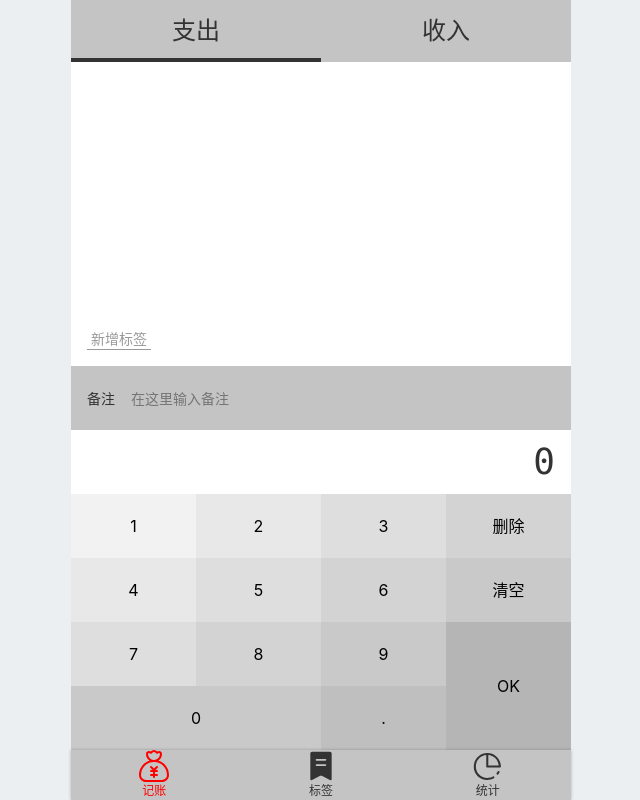
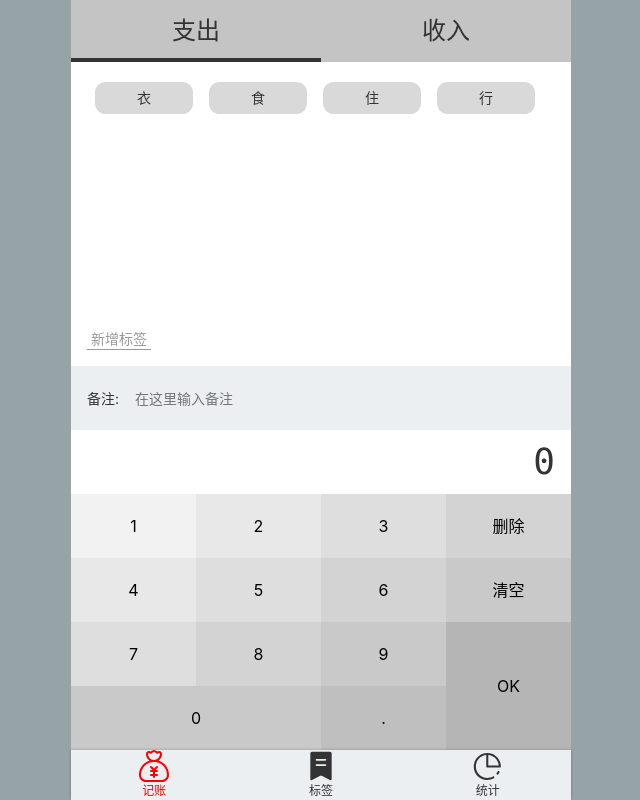
Before and after one commit to zgcwf/more-money, a Vue app: page /#/money in a window 1280 px wide. Shown: the whole page, without its empty margins (319-959 px from the left). Built offline with nearby package versions, Linux system fonts and the light colour scheme.

Commit message:
修改部分样式，修复bug

```diff
--- a/public/index.html
+++ b/public/index.html
@@ -6,7 +6,13 @@
   <meta http-equiv="X-UA-Compatible" content="IE=edge">
   <meta name="viewport"
     content="width=device-width,initial-scale=1,minimum-scale=1,maximum-scale=1,user-scalable=no,viewport-fit=cover">
-
+  <meta name="apple-mobile-web-app-capable" content="yes" />
+  <meta name="apple-mobile-web-app-status-bar-style" content="black-translucent" />
+  <meta name="browsermode" content="application">
+  <meta name="full-screen" content="yes" />
+  <meta name="x5-fullscreen" content="true" />
+  <meta name="x5-page-mode" content="app" />
+  <meta name="360-fullscreen" content="true" />
   <link rel="icon" href="<%= BASE_URL %>favicon.ico">
   <title>
     <%= htmlWebpackPlugin.options.title %>
--- a/src/App.vue
+++ b/src/App.vue
@@ -15,11 +15,11 @@ body {
   font-family: $font-hei;
   font-size: 16px;
   line-height: 1.5;
-  background: #ebeff2;
+  background: #96a4a7;
 }
 #app {
   max-width: 500px;
   margin: 0 auto;
-  background: #c4c4c4;
+  background: #ebeff2;
 }
 </style>
--- a/src/components/Money/Tags.vue
+++ b/src/components/Money/Tags.vue
@@ -69,12 +69,14 @@ export default {
     > li {
       $bg: #d9d9d9;
       background: $bg;
-      $h: 24px;
+      $h: 32px;
       height: $h;
       line-height: $h;
+      width: 98px;
+      text-align: center;
       border-radius: $h * 0.3333;
-      padding: 0 16px;
-      margin-right: 12px;
+      // padding: 0 16px;
+      margin: 0 8px;
       margin-top: 4px;
       &.selected {
         background: darken($bg, 50%);
--- a/src/store/index.ts
+++ b/src/store/index.ts
@@ -64,7 +64,7 @@ const store = new Vuex.Store({
       record2.createdAt = new Date().toISOString();
       state.recordList.push(record2);
       store.commit("saveRecords");
-      // window.alert("已保存");
+      window.alert("已保存");
       // console.log(state.recordList);
     },
     // 用于缓存recordList
@@ -79,6 +79,12 @@ const store = new Vuex.Store({
       state.tagList = JSON.parse(
         window.localStorage.getItem("tagList") || "[]"
       );
+      if (!state.tagList || state.tagList.length === 0) {
+        store.commit("createTags", "衣");
+        store.commit("createTags", "食");
+        store.commit("createTags", "住");
+        store.commit("createTags", "行");
+      }
     },
     // 创建标签
     createTags(state, name: string) {
@@ -89,7 +95,7 @@ const store = new Vuex.Store({
       }
       state.tagList.push({ id: nanoid(), name: name });
       store.commit("saveTags");
-      window.alert("添加成功");
+      // window.alert("添加成功");
     },
     // 用于缓存tagList
     saveTags(state) {
--- a/src/views/Money.vue
+++ b/src/views/Money.vue
@@ -4,8 +4,8 @@
     <div class="notes">
       <Notes
         placeholder="在这里输入备注"
-        fieldName="备注"
-        @update:value="updatavalue"
+        fieldName="备注:"
+        :value.sync="record.notes"
       ></Notes>
     </div>
 
@@ -50,10 +50,6 @@ export default {
     },
   },
   methods: {
-    // 用于更新备注内容
-    updatavalue(newvalue) {
-      this.record.notes = newvalue;
-    },
     // 用于更新amount
     updataoutput(output) {
       this.record.amount = output;
@@ -70,6 +66,7 @@ export default {
     saveRecord() {
       if (this.record.tags.length === 1) {
         this.$store.commit("createRecord", this.record);
+        this.record.notes = "";
       } else {
         alert("请选择一个标签");
       }
--- a/src/views/Statistics.vue
+++ b/src/views/Statistics.vue
@@ -4,7 +4,7 @@
       <Types classPrefix="type"></Types>
 
       <div>
-        <ol>
+        <ol v-if="groupedList.length > 0">
           <li v-for="(group, index) in groupedList" :key="index">
             <h4 class="title">
               {{ beautify(group.title) }}
@@ -20,6 +20,7 @@
           </li>
         </ol>
       </div>
+      <div v-if="groupedList.length === 0">目前没有相关记录</div>
     </Layout>
   </div>
 </template>
@@ -134,7 +135,7 @@ export default {
     background: white;
 
     &.selected {
-      background: #96a4a7;
+      background: #c4c4c4;
 
       &::after {
         display: none;
@@ -152,7 +153,7 @@ export default {
   .title {
     @extend %item;
     .zgc {
-      width: 100px;
+      width: 115px;
     }
   }
   .record {
```
